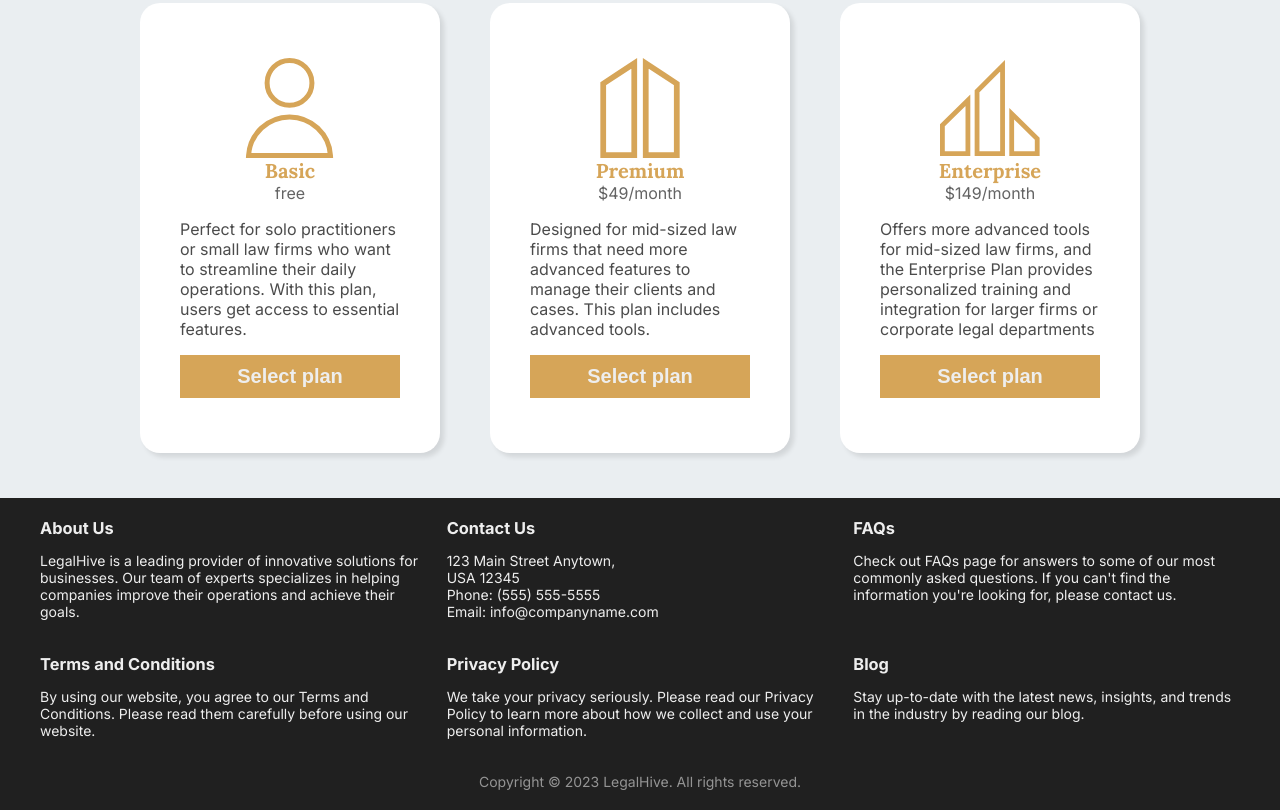
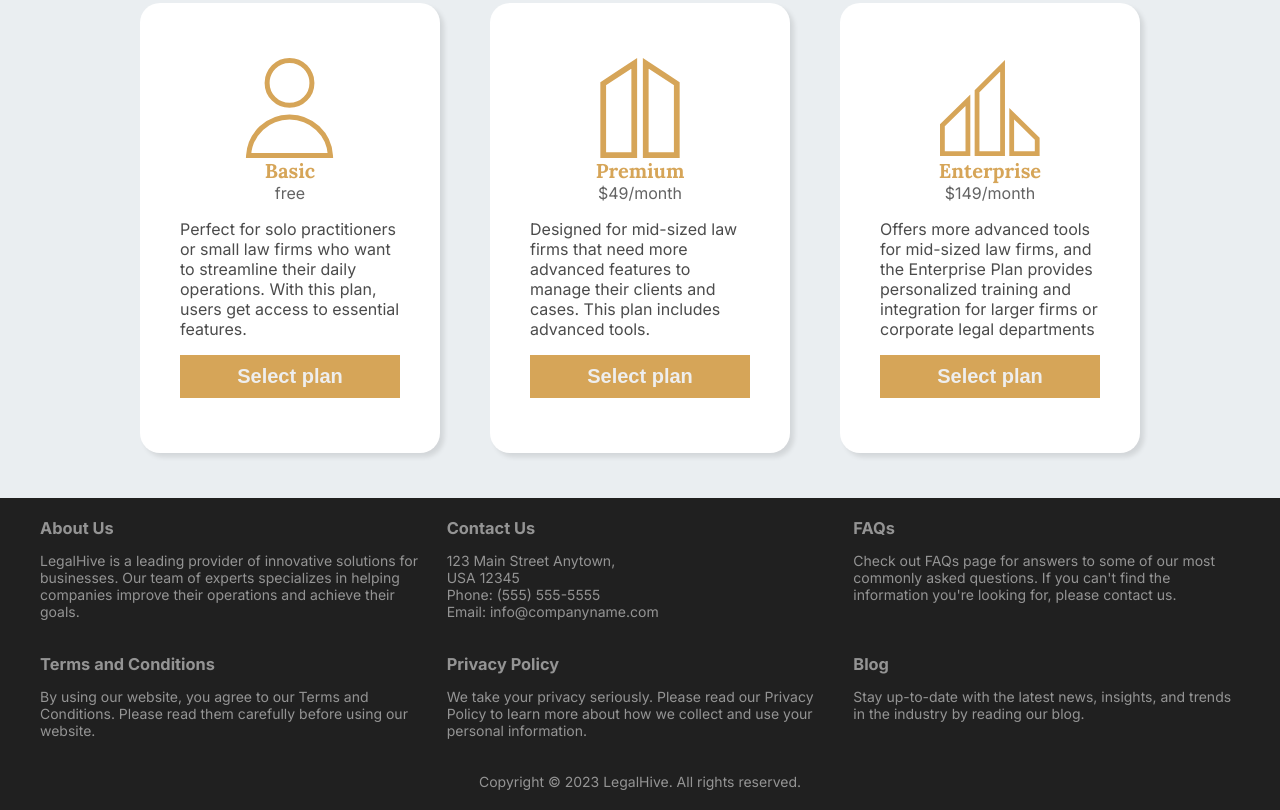
Before and after one commit to zhunussovnurbol/project, a plain HTML site: page index.html in a window 1280 px wide. Shown: the part 2214-3024 px from the top of the page. Drawn offline with Linux system fonts and the light colour scheme.

Commit message:
Update style.css

```diff
--- a/style.css
+++ b/style.css
@@ -326,7 +326,7 @@ body {
 
 .footer {
   background-color: #202020;
-  color: #eeeeee;
+  color: #949494;
   padding: 20px;
   font-size: 14px;
 }
```
